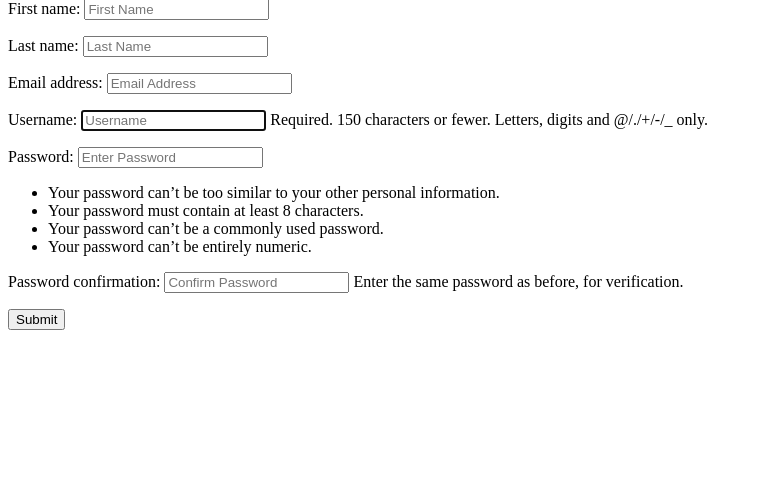
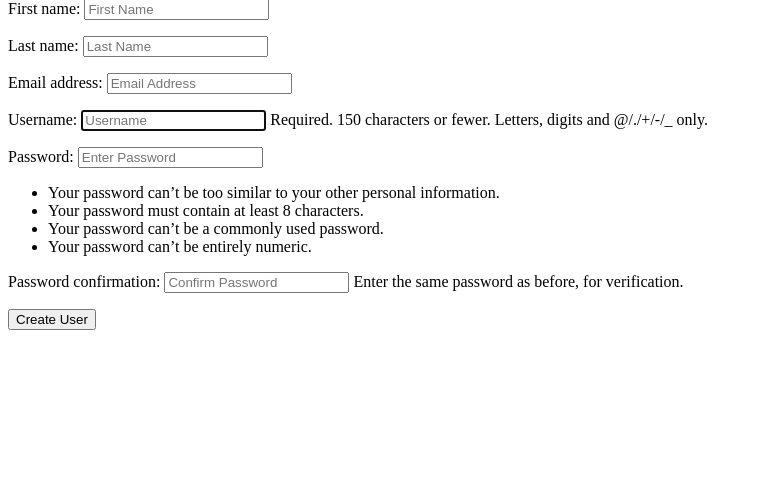
Before and after one commit to PrakharTTN/pythonBootcamp, a Django app: page /register/ in a window 1280 px wide. Shown: the part 67-551 px from the top of the page, without its empty margins (0-762 px from the left). Run offline with Django 5.2, Linux system fonts and the light colour scheme.

Commit message:
Updated: Create User button

```diff
--- a/Week_4_Django/14-Django/currycrown/currycrown/templates/registration/register.html
+++ b/Week_4_Django/14-Django/currycrown/currycrown/templates/registration/register.html
@@ -9,5 +9,5 @@
         {% endfor %}
     {% endif %}
 
-    <input type="submit" name="Create User">
+    <input type="submit" name="Create User" value="Create User">
 </form>
```
